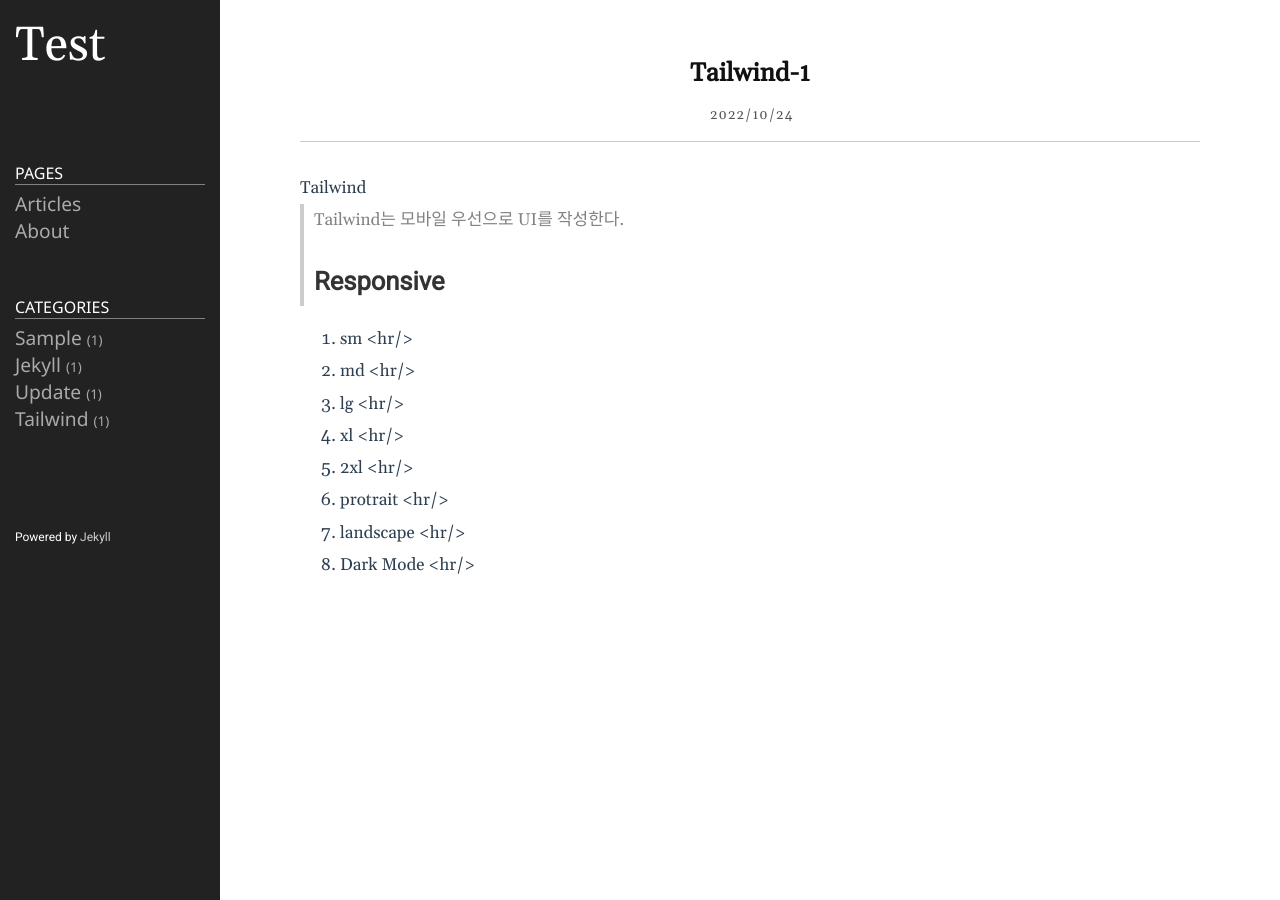
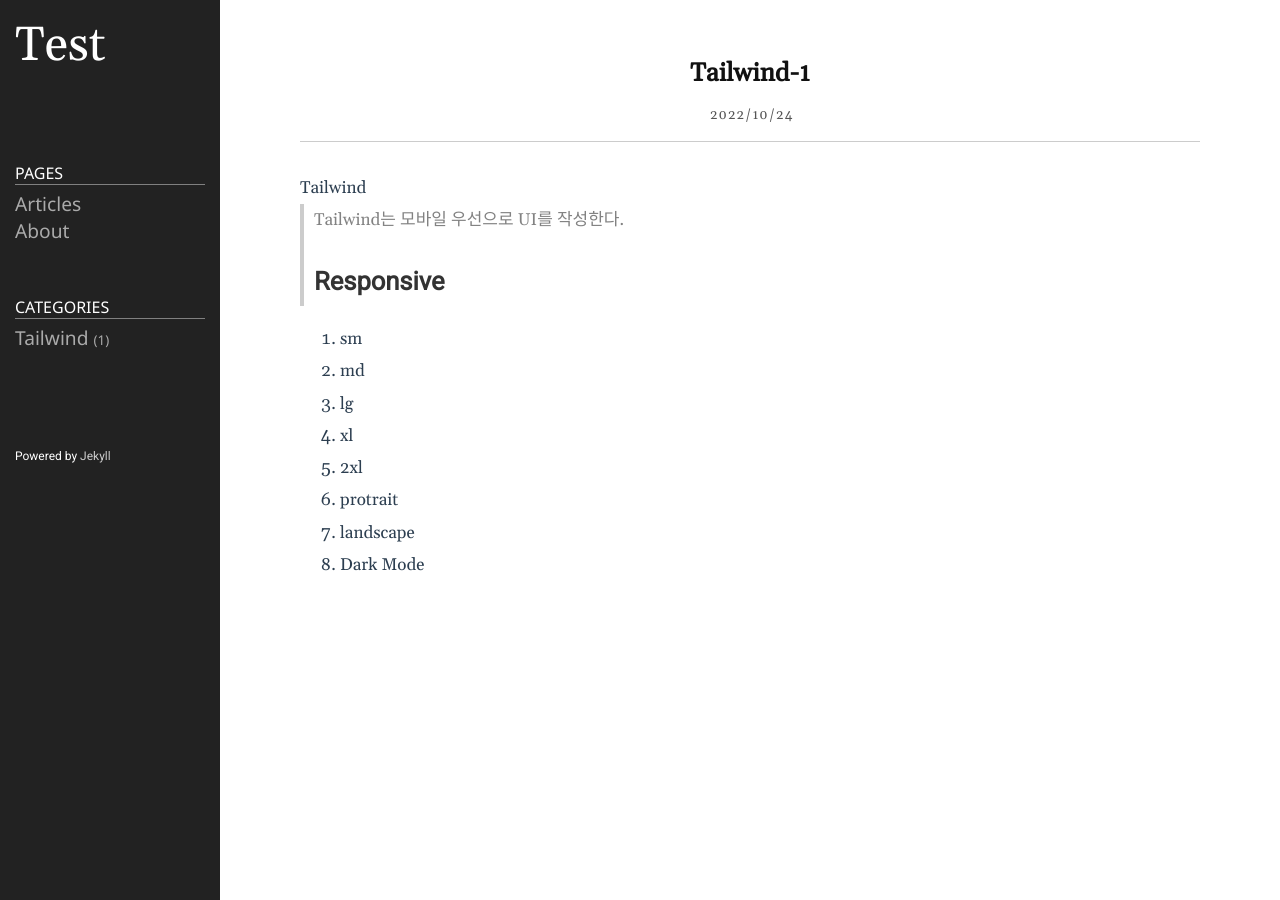
Before and after one commit to nam2350/nam2350.github.io, a Jekyll site: the page built from _posts/2022-10-24-Tailwind-1.markdown, in a window 1280 px wide. Built offline with Jekyll 4.4.1, drawn with Linux system fonts in a browser that asks for light colours.

Commit message:
tailwind

```diff
--- a/_posts/2022-10-24-Tailwind-1.markdown
+++ b/_posts/2022-10-24-Tailwind-1.markdown
@@ -10,11 +10,11 @@ Tailwind
 > Tailwind는 모바일 우선으로 UI를 작성한다.
 # Responsive
 
-1. sm <hr/>
-2. md <hr/>
-3. lg <hr/>
-4. xl <hr/>
-5. 2xl <hr/>
-6. protrait <hr/>
-7. landscape <hr/>
-8. Dark Mode <hr/>
+1. sm
+2. md
+3. lg
+4. xl
+5. 2xl
+6. protrait
+7. landscape
+8. Dark Mode
```
Also changed, not shown: _posts/2020-01-02-post1.markdown (deleted, +0 -13 lines), _posts/2020-01-02-welcome-to-jekyll.markdown (deleted, +0 -29 lines).
